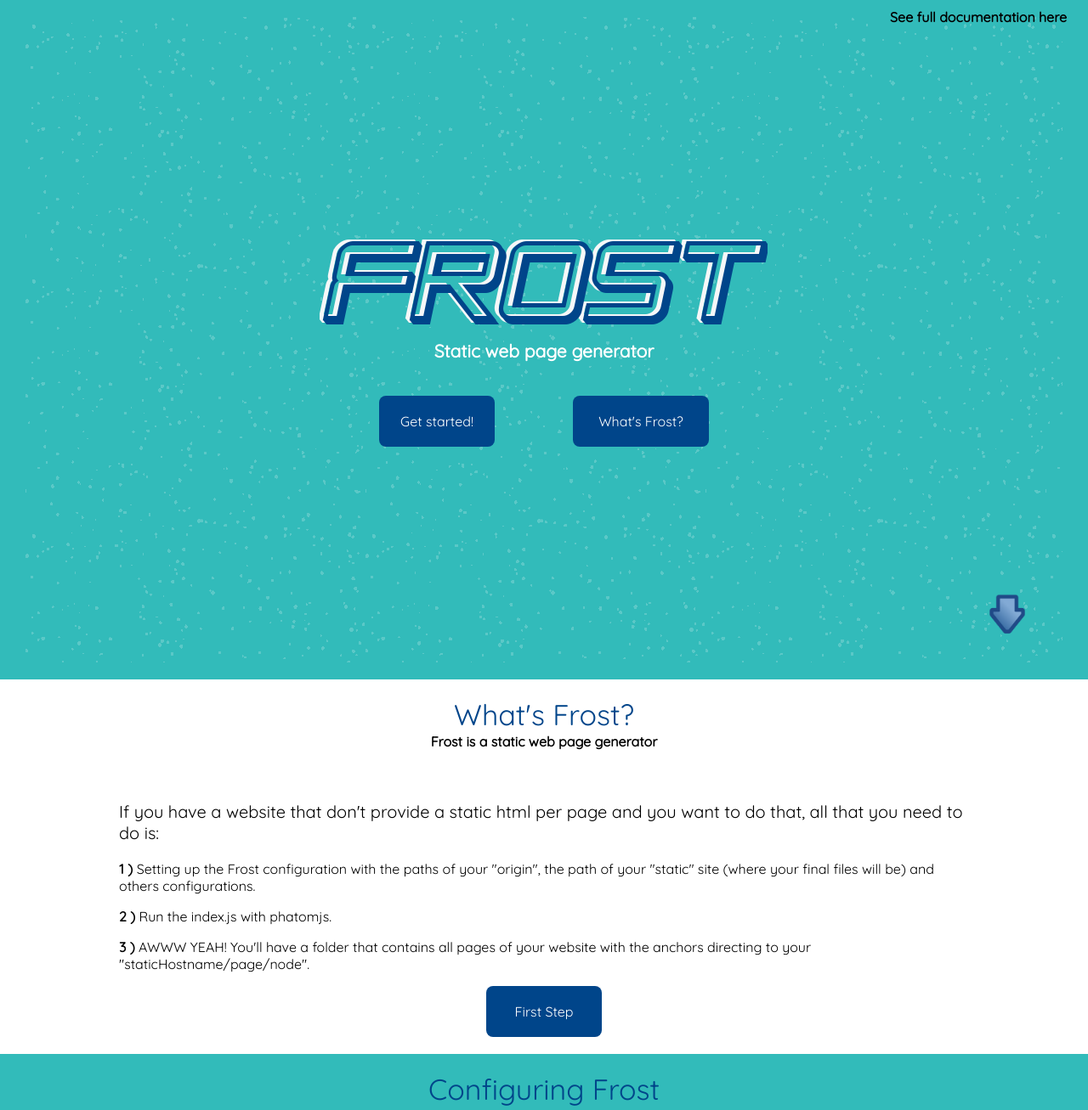
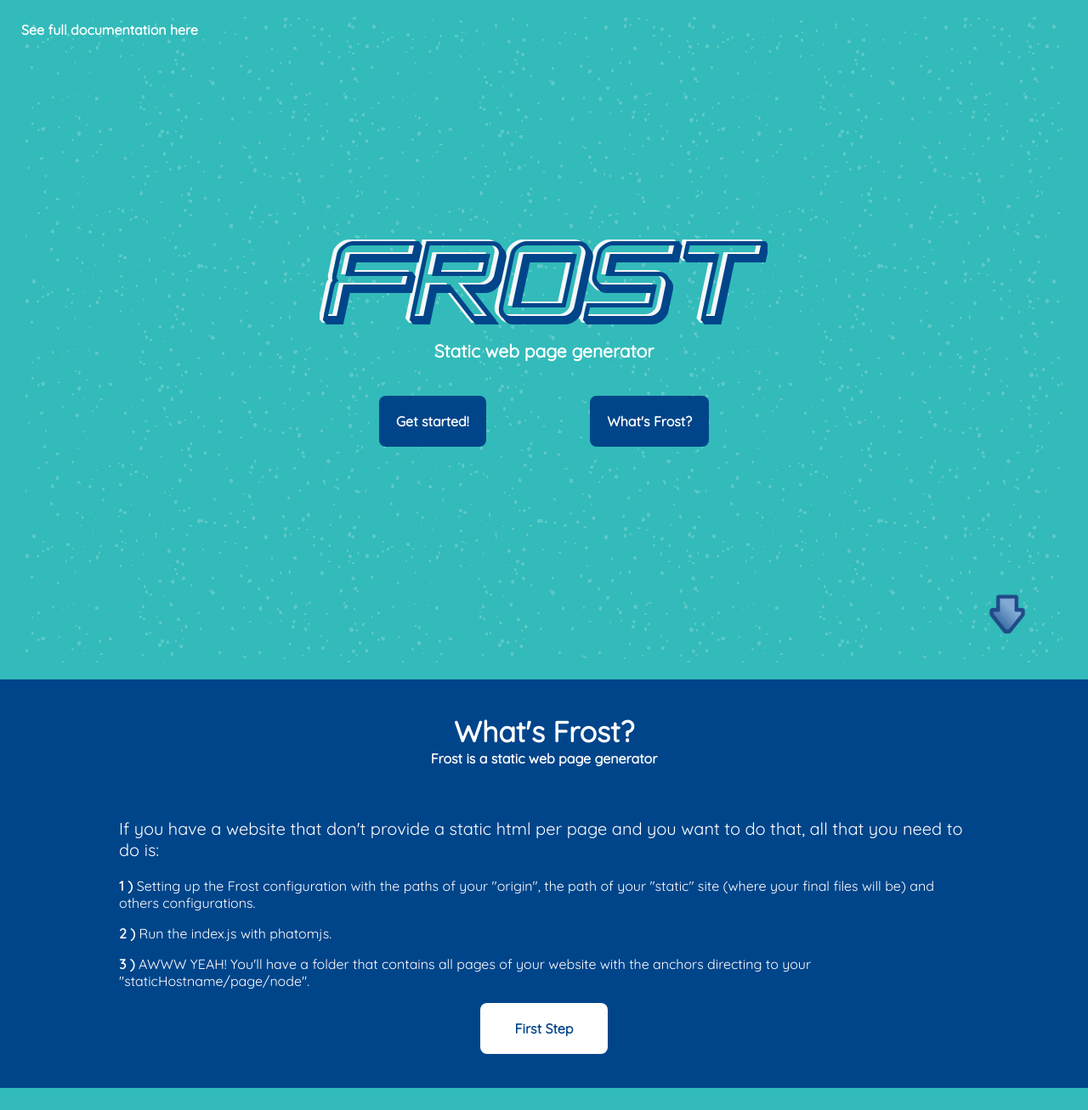
Before and after one commit to justdigital/frost, a plain HTML site: page index.html in a window 1280 px wide. Shown: the top 1307 px of the page at 85% size. Drawn offline with Linux system fonts and the light colour scheme.

Commit message:
Last fixes to frost gh-page

```diff
--- a/css/style.css
+++ b/css/style.css
@@ -1,10 +1,10 @@
-html, body {
-  height: 100%;
-}
-
 h1, h2, h3, h4 {
   padding: 0;
   margin: 0;
+}
+
+object {
+  display: none;
 }
 
 ul {
@@ -33,7 +33,7 @@ code {
 }
 
 .step-1 code {
-  background: rgba(239, 245, 245, 0.2);;
+  background: rgba(239, 245, 245, 0.8);
 }
 
 section {
@@ -49,6 +49,7 @@ section {
   position: relative;
   background-color: #32BBBA;
   z-index: 2;
+  height: 100vh;
 }
 
 .intro:before {
@@ -63,12 +64,21 @@ section {
   pointer-events: none;
 }
 
-.intro .github-docs {
+.github-docs {
   position: absolute;
-  right: 25px;
-  top: 10px;
-  color: #000;
+  left: 25px;
+  top: 25px;
+  color: #fff;
   font-weight: bold;
+  -webkit-transition: all .5s ease-in-out;
+  -moz-transition: all .5s ease-in-out;
+  -ms-transition: all .5s ease-in-out;
+  -o-transition: all .5s ease-in-out;
+  transition: all .5s ease-in-out;
+}
+
+.github-docs:hover {
+  color: #00458a;
 }
 
 .logo {
@@ -100,7 +110,6 @@ section {
 }
 
 .logo a, .button {
-  width: 96px;
   background: #00458a;
   padding: 20px;
   border-radius: 8px;
@@ -121,7 +130,6 @@ section {
 
 .logo .what-is {
   float: right;
-  width: 120px;
 }
 
 .down-arrow {
@@ -140,7 +148,7 @@ section {
   background-color: #32BBBA;
 }
 
-.first {
+.first-container {
   box-sizing: border-box;
   margin: 0 auto;
 }
@@ -149,6 +157,7 @@ section {
   font-size: 20px;
   font-weight: bold;
   text-align: center;
+  margin-bottom: 60px;
 }
 
 .configs {
@@ -184,6 +193,7 @@ section {
 .running h3 {
   color: #fff;
   font-weight: bold;
+  margin-bottom: 60px;
 }
 
 .container {
@@ -191,10 +201,18 @@ section {
   margin: 0 auto;
   max-width: 1000px;
   height: 100%;
+  padding: 20px 0;
 }
 
 #what-is {
   height: auto;
+  background: #00458a;
+  color: #fff;
+}
+
+.what-is-container h3 {
+  color: #fff;
+  font-weight: bold;
 }
 
 .what-is-container h4 {
@@ -204,10 +222,10 @@ section {
 
 .what-is-container .button {
   margin: auto;
-  display: block;
-  float: none;
+  background-color: #fff;
+  color: #00458a;
+  max-width: 110px;
 }
-
 
 .env .desc code {
   padding: 0;
@@ -305,7 +323,10 @@ section {
   -o-transition: all .5s ease-in-out;
   transition: all .5s ease-in-out;
   text-align: center;
+  font-weight: bold;
+  display: block;
 }
+
 .button:hover {
   background-color: #003163;
   color: #fff;
--- a/index.html
+++ b/index.html
@@ -28,11 +28,11 @@
         <p><b>1 )</b> Setting up the Frost configuration with the paths of your "origin", the path of your "static" site (where your final files will be) and others configurations.</p>
         <p><b>2 )</b> Run the index.js with phatomjs.</p>
         <p><b>3 )</b> AWWW YEAH! You'll have a folder that contains all pages of your website with the anchors directing to your "staticHostname/page/node".</p>
-        <a class="started button" href="#step-1">First Step</a>
+        <a class="button" href="#step-1">First Step</a>
       </div>
     </section>
     <section class="step-1" id="step-1">
-      <div class="first">
+      <div class="first-container container">
         <h3>Configuring Frost</h3>
         <p class="highlighted-title">Before you start, make sure you have <b><a href="http://phantomjs.org/" target="_blank">phantomjs</a></b> installed.</p>
         <ul class="configs">
```
